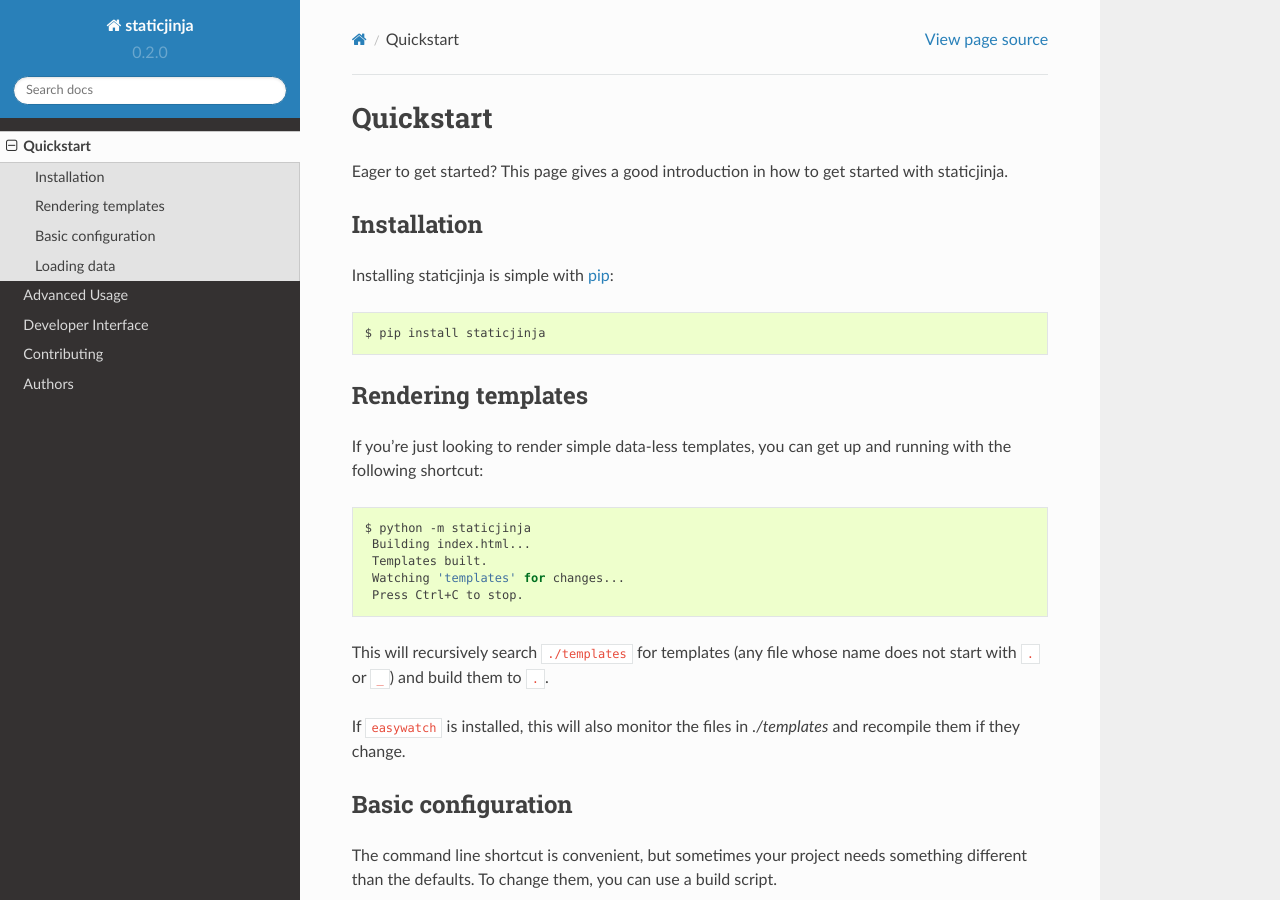
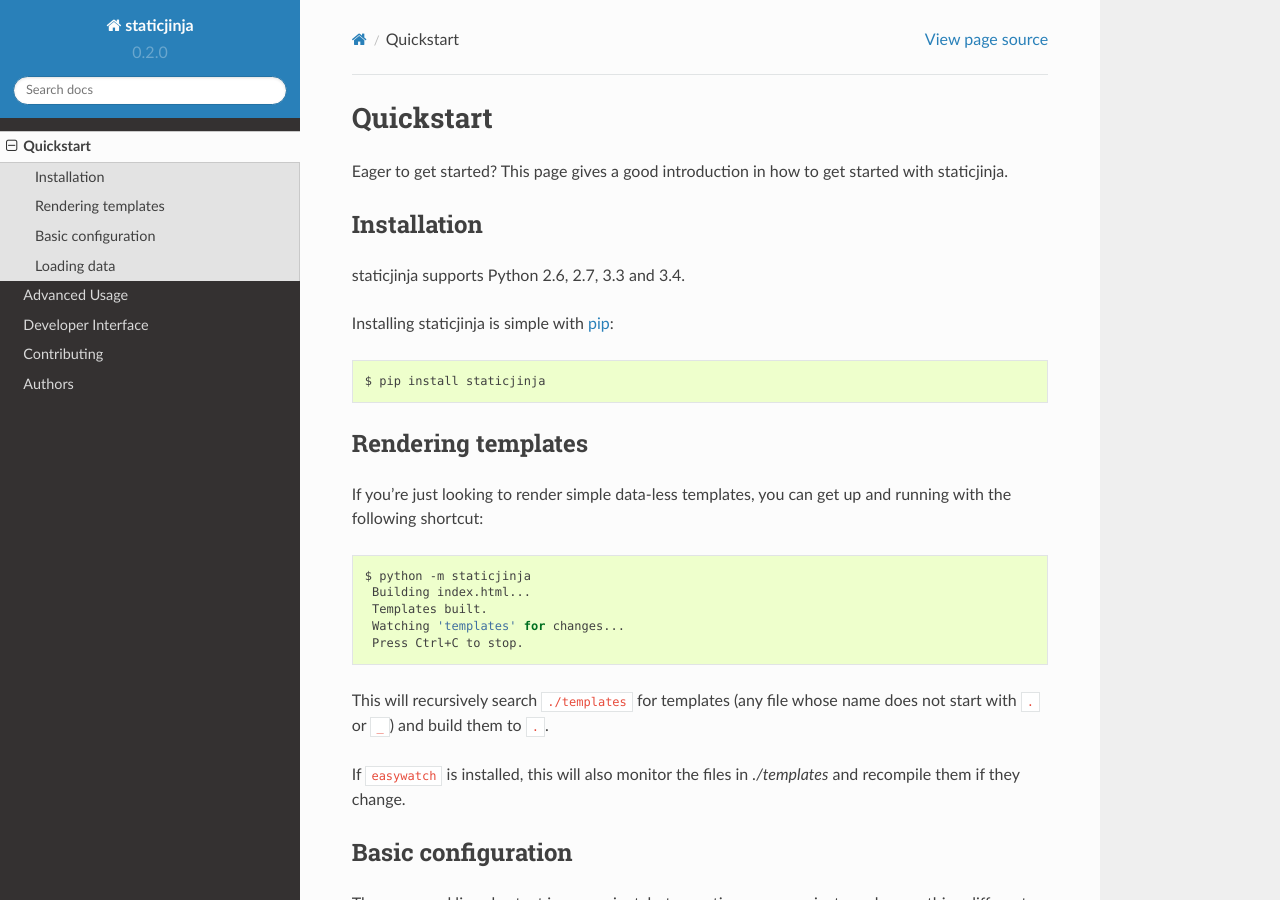
Before and after one commit to staticjinja/staticjinja, a Sphinx documentation site: the page built from docs/user/quickstart.rst, in a window 1280 px wide and 900 px high. Built offline with Sphinx 7.4.7 and the Read the Docs theme 2.0.0, drawn with Linux system fonts in a browser that asks for light colours.

Commit message:
Add note in the documentation about supported Python versions

```diff
--- a/docs/user/quickstart.rst
+++ b/docs/user/quickstart.rst
@@ -6,6 +6,8 @@
 
 Installation
 ------------
+
+staticjinja supports Python 2.6, 2.7, 3.3 and 3.4.
 
 Installing staticjinja is simple with `pip
 <http://www.pip-installer.org/>`_::
```
